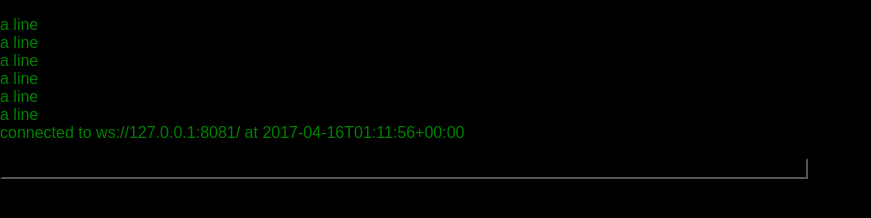
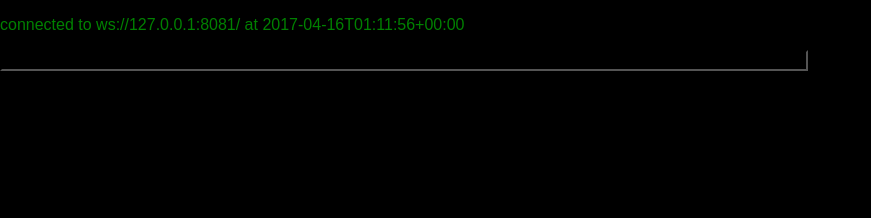
Before and after one commit to thomashorrobin/bigly, a website: page public/index.html in a window 1280 px wide. Shown: the whole page, without its empty margins (0-871 px from the left). Drawn offline with Linux system fonts and the light colour scheme.

Commit message:
removed pointless lines

```diff
--- a/public/index.html
+++ b/public/index.html
@@ -10,12 +10,6 @@
   <body>
     <div class="App">
         <p id="command-history">
-            <span>a line</span><br />
-            <span>a line</span><br />
-            <span>a line</span><br />
-            <span>a line</span><br />
-            <span>a line</span><br />
-            <span>a line</span><br />
         </p>
         <div><input id="user-input" type="text"/></div>
     </div>
```
